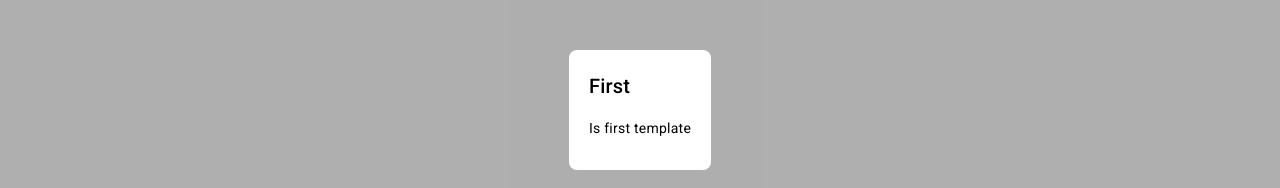
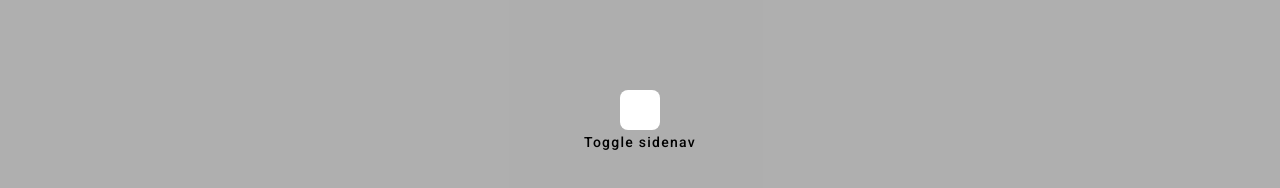
Before and after one commit to Letto228/Angular-learnjs-150224, an Angular app: page / in a window 1280 px wide. Shown: the part 290-478 px from the top of the page. Built offline with nearby package versions, Linux system fonts and the light colour scheme.

Commit message:
feat: added popup

```diff
--- a/angular.json
+++ b/angular.json
@@ -94,6 +94,7 @@
         }
     },
     "cli": {
-        "schematicCollections": ["@angular-eslint/schematics"]
+        "schematicCollections": ["@angular-eslint/schematics"],
+        "analytics": false
     }
 }
--- a/src/app/app.component.html
+++ b/src/app/app.component.html
@@ -11,17 +11,8 @@
     </ng-template>
 </app-sidenav>
 
-<!-- Homework stand -->
-
-<!-- Switch template -->
-
-<!-- <app-popup-host [template]="switchTemplate ? first : second"></app-popup-host> -->
-
-<!-- or -->
-
-<!-- Close template -->
-
-<app-popup-host [template]="!closeTemplate ? first : null"></app-popup-host>
+<!--<app-popup-host [template]="switchTemplate ? first : second"></app-popup-host>-->
+<app-popup-host [template]="closeTemplate ? first : null"></app-popup-host>
 
 <ng-template #first>
     <h2>First</h2>
--- a/src/app/app.component.ts
+++ b/src/app/app.component.ts
@@ -14,17 +14,17 @@ export class AppComponent {
 
     constructor() {
         setTimeout(() => {
-            this.switchTemplate = !this.switchTemplate;
+            // this.switchTemplate = !this.switchTemplate;
             // or
             this.closeTemplate = !this.closeTemplate;
         }, 3000);
         setTimeout(() => {
-            this.switchTemplate = !this.switchTemplate;
+            // this.switchTemplate = !this.switchTemplate;
             // or
             this.closeTemplate = !this.closeTemplate;
         }, 6000);
         setTimeout(() => {
-            this.switchTemplate = !this.switchTemplate;
+            // this.switchTemplate = !this.switchTemplate;
             // or
             this.closeTemplate = !this.closeTemplate;
         }, 9000);
--- a/src/app/components/popup-host/popup-host.component.html
+++ b/src/app/components/popup-host/popup-host.component.html
@@ -1,5 +1,4 @@
-<!-- <div class="popup-host" [class.empty]="template"> -->
-<div class="popup-host" [class.empty]="isViewportClear">
+<div class="popup-host" [class.active]="isActive">
     <div class="content-wrapper">
         <ng-container #viewport></ng-container>
     </div>
--- a/src/app/components/popup-host/popup-host.component.ts
+++ b/src/app/components/popup-host/popup-host.component.ts
@@ -6,49 +6,20 @@ import {Component, Input, TemplateRef, ViewChild, ViewContainerRef} from '@angul
     styleUrls: ['./popup-host.component.css'],
 })
 export class PopupHostComponent {
+    isActive = false;
+
     @Input() set template(template: TemplateRef<unknown> | null) {
-        this.updatePopupContent(template);
+        this.viewPortContainer?.clear();
+        this.isActive = !!template;
+
+        if (!template) {
+            return;
+        }
+
+        this.viewPortContainer?.createEmbeddedView(template);
     }
 
     // eslint-disable-next-line @typescript-eslint/prefer-readonly
     @ViewChild('viewport', {read: ViewContainerRef, static: true})
-    private viewportViewContainer: ViewContainerRef | undefined;
-
-    get isViewportClear(): boolean {
-        return !this.viewportViewContainer?.length;
-    }
-
-    private updatePopupContent(template: TemplateRef<unknown> | null) {
-        this.viewportViewContainer?.clear();
-
-        if (template) {
-            this.viewportViewContainer?.createEmbeddedView(template);
-        }
-    }
+    private viewPortContainer: ViewContainerRef | undefined;
 }
-
-// @Component({
-//     selector: 'app-popup-host',
-//     templateUrl: './popup-host.component.html',
-//     styleUrls: ['./popup-host.component.css'],
-// })
-// export class PopupHostComponent implements OnChanges {
-//     @Input() template: TemplateRef<unknown> | null = null;
-
-//     @ViewChild('viewport', {read: ViewContainerRef, static: true})
-//     private readonly viewportViewContainer?: ViewContainerRef;
-
-//     ngOnChanges({template}: SimpleChanges) {
-//         if (template) {
-//             this.updatePopupContent(this.template);
-//         }
-//     }
-
-//     private updatePopupContent(template: TemplateRef<unknown> | null) {
-//         this.viewportViewContainer?.clear();
-
-//         if (template) {
-//             this.viewportViewContainer?.createEmbeddedView(template);
-//         }
-//     }
-// }
```
Also changed, not shown: 1 other file (tests, documents, lock files or other folders).
